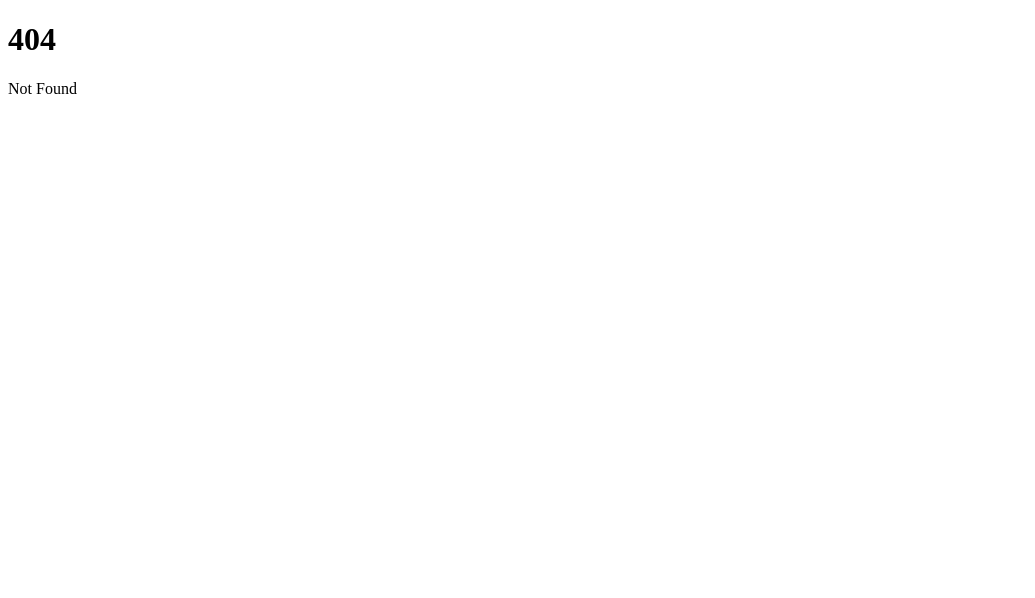
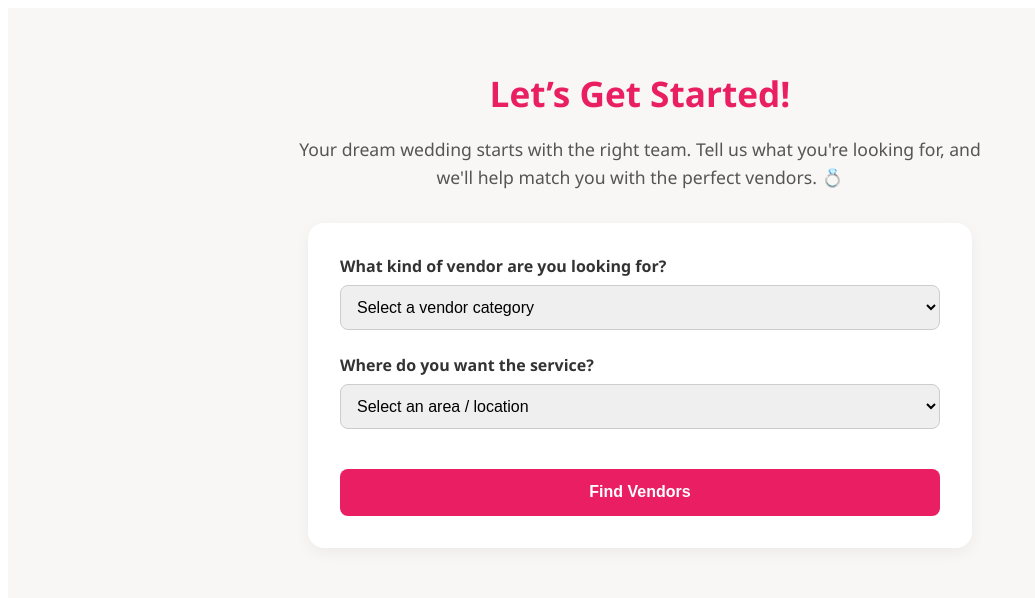
Before and after one commit to Sundaram-2001/shaadi-saga, a SvelteKit app in the folder frontend/my-app/: page /customer/find in a window 1280 px wide. Before the commit this address had no page. Shown: the top 598 px of the page, without its empty margins (0-1035 px from the left). Built offline with nearby package versions, Linux system fonts and the light colour scheme.

Commit message:
worked on the customer side

```diff
--- a/frontend/my-app/src/routes/customer/dashboard/+page.svelte
+++ b/frontend/my-app/src/routes/customer/dashboard/+page.svelte
@@ -9,7 +9,7 @@
 	let daysLeft = null;
 	let userData = null;
 	function gotoMainPage(){
-		goto('/customer/mainPage');
+		goto('/customer/find');
 	}
 	onMount(async () => {
 		const access_token = localStorage.getItem('access_token');
--- a/frontend/my-app/src/routes/customer/mainPage/+page.svelte
+++ b/frontend/my-app/src/routes/customer/find/+page.svelte
@@ -1,15 +1,14 @@
 <script>
+// @ts-nocheck
+	import { goto } from "$app/navigation";
 	let vendor = "";
 	let area = "";
-
-	function handleSubmit() {
-		if (!vendor || !area) {
-			alert("Please select both vendor and area.");
-			return;
-		}
-		// You can redirect or fetch vendors here
-		alert(`Looking for a ${vendor} in ${area}. Redirecting...`);
-		// Example: goto(`/vendors?vendor=${vendor}&area=${area}`);
+	let loading = false;
+	const handleSubmit = async (event) => {
+		event.preventDefault();
+		const data = { vendor, area };
+		loading = true;
+		goto(`/customers/match?vendor=${encodeURIComponent(vendor)}&area=${encodeURIComponent(area)}`);
 	}
 </script>
 
@@ -24,7 +23,7 @@
 		<div class="form-group">
 			<label for="vendor">What kind of vendor are you looking for?</label>
 			<select bind:value={vendor} id="vendor" required>
-				<option value="" disabled selected>Select a vendor category</option>
+				<option value="" disabled >Select a vendor category</option>
 				<option>Photographer</option>
 				<option>Caterer</option>
 				<option>Florists</option>
@@ -42,7 +41,8 @@
 		<div class="form-group">
 			<label for="area">Where do you want the service?</label>
 			<select bind:value={area} id="area" required>
-				<option value="" disabled selected>Select an area / location</option>
+				<option value="" disabled >Select an area / location</option>
+				<option value="any">Any Area</option>
 				<option>Banjara Hills</option>
 				<option>Hitec City</option>
 				<option>Gachibowli</option>
@@ -55,7 +55,13 @@
 			</select>
 		</div>
 
-		<button class="submit-btn" on:click={handleSubmit}>Find Vendors</button>
+		<button class="submit-btn" on:click={handleSubmit} disabled={loading}>
+	{#if loading}
+		<span>Finding vendors...</span>
+	{:else}
+		<span>Find Vendors</span>
+	{/if}
+</button>
 	</section>
 </main>
 
@@ -127,7 +133,8 @@
 		margin-top: 1rem;
 	}
 
-	.submit-btn:hover {
-		background-color: #d81b60;
-	}
+	.submit-btn[disabled] {
+	background-color: #ccc;
+	cursor: not-allowed;
+}
 </style>
```
